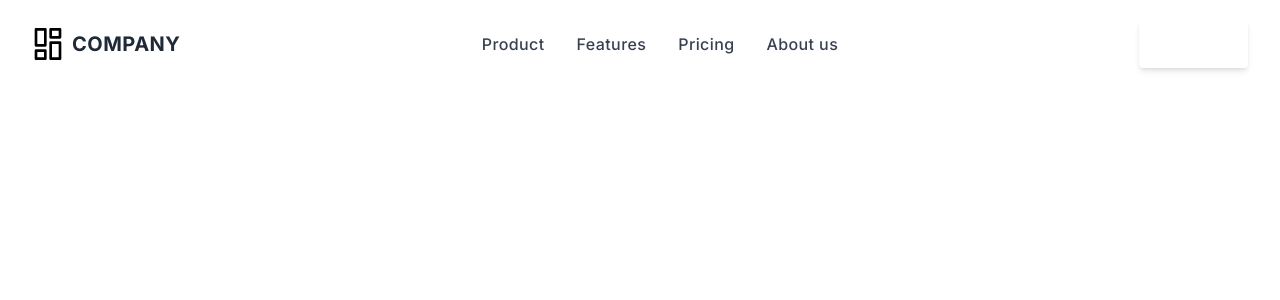
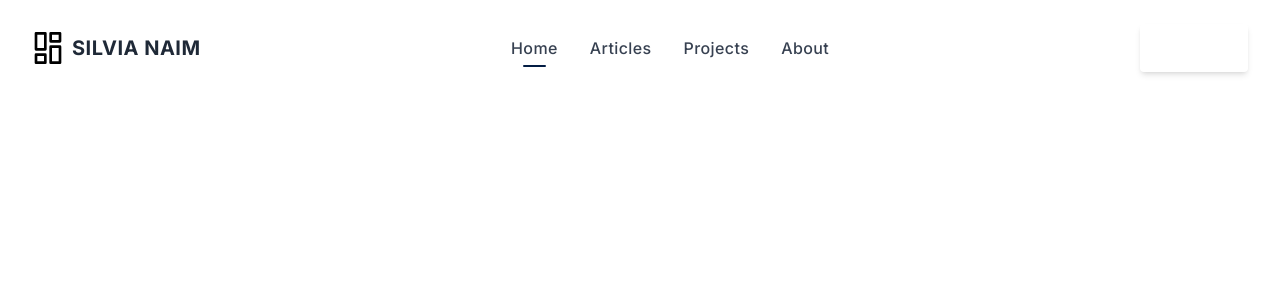
Before and after one commit to silvianaim02/silvianaimcom, a Next.js app: page / in a window 1280 px wide. Shown: the top 300 px of the page. Built offline with nearby package versions, Linux system fonts and the light colour scheme.

Commit message:
feat: add hover and active navbar

```diff
--- a/src/app/globals.css
+++ b/src/app/globals.css
@@ -8,20 +8,35 @@
   --background-end-rgb: 255, 255, 255;
 }
 
-/* @media (prefers-color-scheme: dark) {
-  :root {
-    --foreground-rgb: 255, 255, 255;
-    --background-start-rgb: 0, 0, 0;
-    --background-end-rgb: 0, 0, 0;
-  }
-} */
+/* navbar */
+.nav-link {
+  display: inline-block;
+  position: relative;
+}
 
-/* body {
-  color: rgb(var(--foreground-rgb));
-  background: linear-gradient(
-      to bottom,
-      transparent,
-      rgb(var(--background-end-rgb))
-    )
-    rgb(var(--background-start-rgb));
-} */
+.nav-link:hover {
+  opacity: 1;
+}
+
+.nav-link-ltr:hover::before {
+  transition: 300ms;
+  height: 2px;
+  content: "";
+  position: absolute;
+  background-color: #a8abaf;
+  width: 50%;
+  left: 25%;
+  border-radius: 9999px;
+  bottom: -30%;
+}
+
+.nav-link-active::before {
+  height: 2px;
+  content: "";
+  position: absolute;
+ background-color: #031D44;
+  width: 50%;
+  left: 25%;
+  border-radius: 9999px;
+  bottom: -30%;
+}
--- a/src/app/layout.tsx
+++ b/src/app/layout.tsx
@@ -3,7 +3,7 @@ import "./globals.css";
 import type { Metadata } from "next";
 import { Inter } from "next/font/google";
 
-const inter = Inter({ subsets: ["latin"] });
+const inter = Inter({ subsets: ["latin"]});
 
 export const metadata: Metadata = {
   title: "Silvia Naim",
--- a/src/components/layout/Header.tsx
+++ b/src/components/layout/Header.tsx
@@ -2,13 +2,21 @@
 
 import React, { useState } from 'react';
 import NextImage from '../images/NextImage';
+import Link from 'next/link';
+import { usePathname } from 'next/navigation';
+import clsx from 'clsx';
+
 
 const Header = () => {
+
     const [isMenuOpen, setIsMenuOpen] = useState(false);
+    {/* Get the current route */}
+const currentRoute = usePathname();
+
   return (
-    <div className="px-4 py-5 mx-auto sm:max-w-xl md:max-w-full lg:max-w-screen-xl md:px-24 lg:px-8">
+    <div className="px-4 py-6 mx-auto sm:max-w-xl md:max-w-full lg:max-w-screen-xl md:px-24 lg:px-8">
       <div className="relative flex items-center justify-between">
-        <a
+        <Link
           href="/"
           aria-label="Company"
           title="Company"
@@ -30,61 +38,35 @@ const Header = () => {
             <rect x="14" y="11" width="7" height="12" />
           </svg>
           <span className="ml-2 text-xl font-bold tracking-wide text-gray-800 uppercase">
-            Company
+            Silvia Naim
           </span>
-        </a>
+        </Link>
         <ul className="items-center hidden space-x-8 lg:flex">
-          <li>
-            <a
-              href="/"
-              aria-label="Our product"
-              title="Our product"
-              className="font-medium tracking-wide text-gray-700 transition-colors duration-200 hover:text-deep-purple-accent-400"
-            >
-              Product
-            </a>
-          </li>
-          <li>
-            <a
-              href="/"
-              aria-label="Our product"
-              title="Our product"
-              className="font-medium tracking-wide text-gray-700 transition-colors duration-200 hover:text-deep-purple-accent-400"
-            >
-              Features
-            </a>
-          </li>
-          <li>
-            <a
-              href="/"
-              aria-label="Product pricing"
-              title="Product pricing"
-              className="font-medium tracking-wide text-gray-700 transition-colors duration-200 hover:text-deep-purple-accent-400"
-            >
-              Pricing
-            </a>
-          </li>
-          <li>
-            <a
-              href="/"
-              aria-label="About us"
-              title="About us"
-              className="font-medium tracking-wide text-gray-700 transition-colors duration-200 hover:text-deep-purple-accent-400"
-            >
-              About us
-            </a>
-          </li>
+          {links.map(({ href, label }, index) => (
+            <li key={index}>
+              <Link
+                  href={href}
+                  aria-label={label}
+                  title={label}
+                  className={clsx("nav-link nav-link-ltr tracking-wide font-medium text-base text-gray-700 transition-colors duration-200 hover:text-deep-purple-accent-400", {
+                    "nav-link-active": currentRoute === href,
+                  })}
+                >
+                  {label}
+                </Link>
+            </li>
+          ))}
         </ul>
         <ul className="items-center hidden space-x-8 lg:flex">
           <li>
-            <a
+            <Link
               href="/"
               className="inline-flex items-center justify-center h-12 px-6 font-medium tracking-wide text-white transition duration-200 rounded shadow-md bg-deep-purple-accent-400 hover:bg-deep-purple-accent-700 focus:shadow-outline focus:outline-none"
               aria-label="Sign up"
               title="Sign up"
             >
               Sign up
-            </a>
+            </Link>
           </li>
         </ul>
         <div className="lg:hidden">
@@ -158,56 +140,19 @@ const Header = () => {
                 </div>
                 <nav>
                   <ul className="space-y-4">
-                    <li>
-                      <a
-                        href="/"
-                        aria-label="Our product"
-                        title="Our product"
-                        className="font-medium tracking-wide text-gray-700 transition-colors duration-200 hover:text-deep-purple-accent-400"
-                      >
-                        Product
-                      </a>
-                    </li>
-                    <li>
-                      <a
-                        href="/"
-                        aria-label="Our product"
-                        title="Our product"
-                        className="font-medium tracking-wide text-gray-700 transition-colors duration-200 hover:text-deep-purple-accent-400"
-                      >
-                        Features
-                      </a>
-                    </li>
-                    <li>
-                      <a
-                        href="/"
-                        aria-label="Product pricing"
-                        title="Product pricing"
-                        className="font-medium tracking-wide text-gray-700 transition-colors duration-200 hover:text-deep-purple-accent-400"
-                      >
-                        Pricing
-                      </a>
-                    </li>
-                    <li>
-                      <a
-                        href="/"
-                        aria-label="About us"
-                        title="About us"
-                        className="font-medium tracking-wide text-gray-700 transition-colors duration-200 hover:text-deep-purple-accent-400"
-                      >
-                        About us
-                      </a>
-                    </li>
-                    <li>
-                      <a
-                        href="/"
-                        className="inline-flex items-center justify-center w-full h-12 px-6 font-medium tracking-wide text-white transition duration-200 rounded shadow-md bg-deep-purple-accent-400 hover:bg-deep-purple-accent-700 focus:shadow-outline focus:outline-none"
-                        aria-label="Sign up"
-                        title="Sign up"
-                      >
-                        Sign up
-                      </a>
-                    </li>
+                    {links.map(({ href, label }, index) => (
+                      <li key={index}>
+                        <Link
+                          href={href}
+                          aria-label={label}
+                          title={label}
+                          className="font-medium tracking-wide text-gray-700 transition-colors duration-200 hover:text-deep-purple-accent-400"
+                        >
+                          {label}
+                        </Link>
+                      </li>
+                    ))}
+
                   </ul>
                 </nav>
               </div>
@@ -219,4 +164,11 @@ const Header = () => {
   );
 };
 
+const links = [
+  { href: '/', label: 'Home' },
+  { href: '/articles', label: 'Articles' },
+  { href: '/projects', label: 'Projects' },
+  { href: '/about', label: 'About' },
+];
+
 export default Header;
```
Also changed, not shown: public/fonts/inter-var-latin.woff2 (added).
